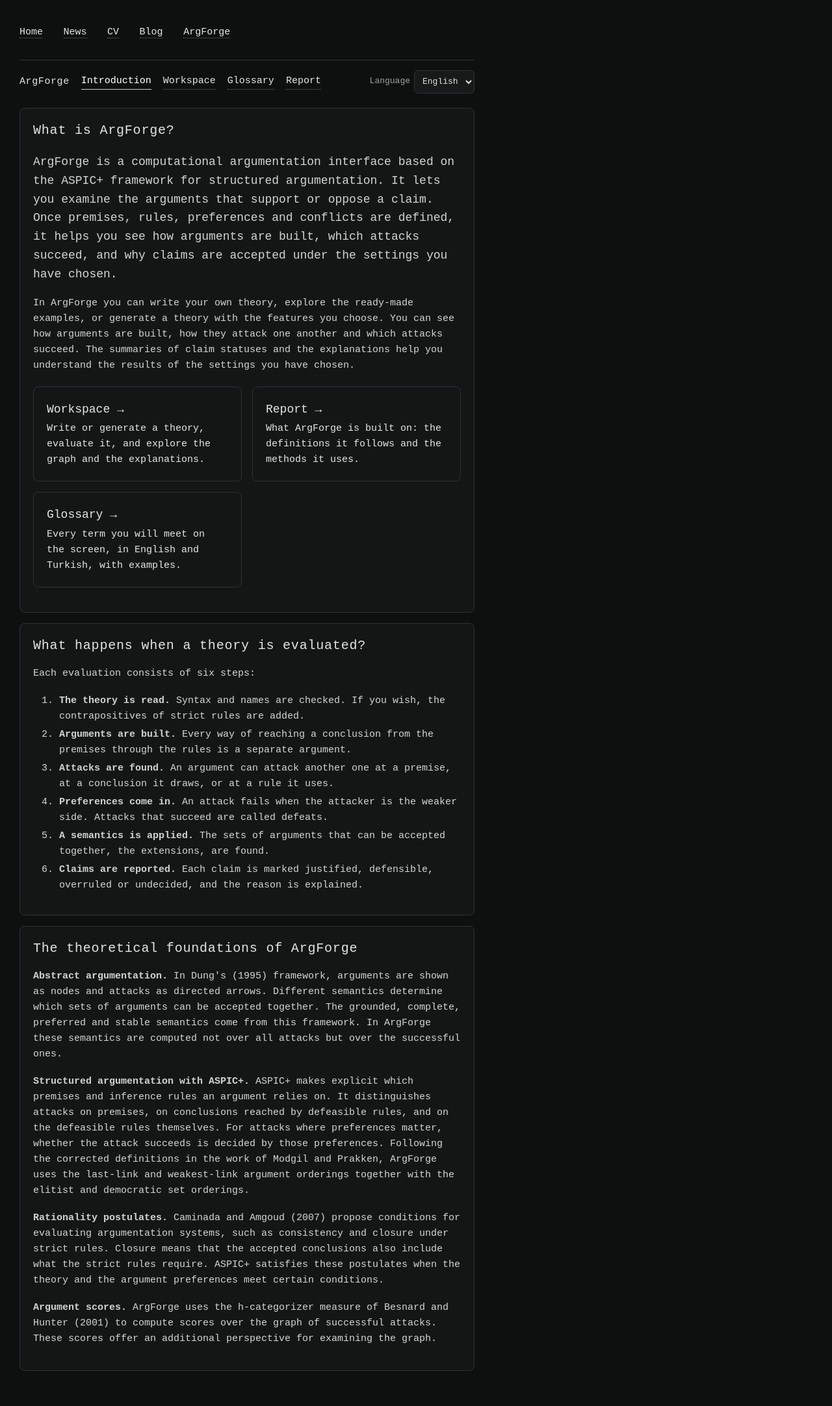
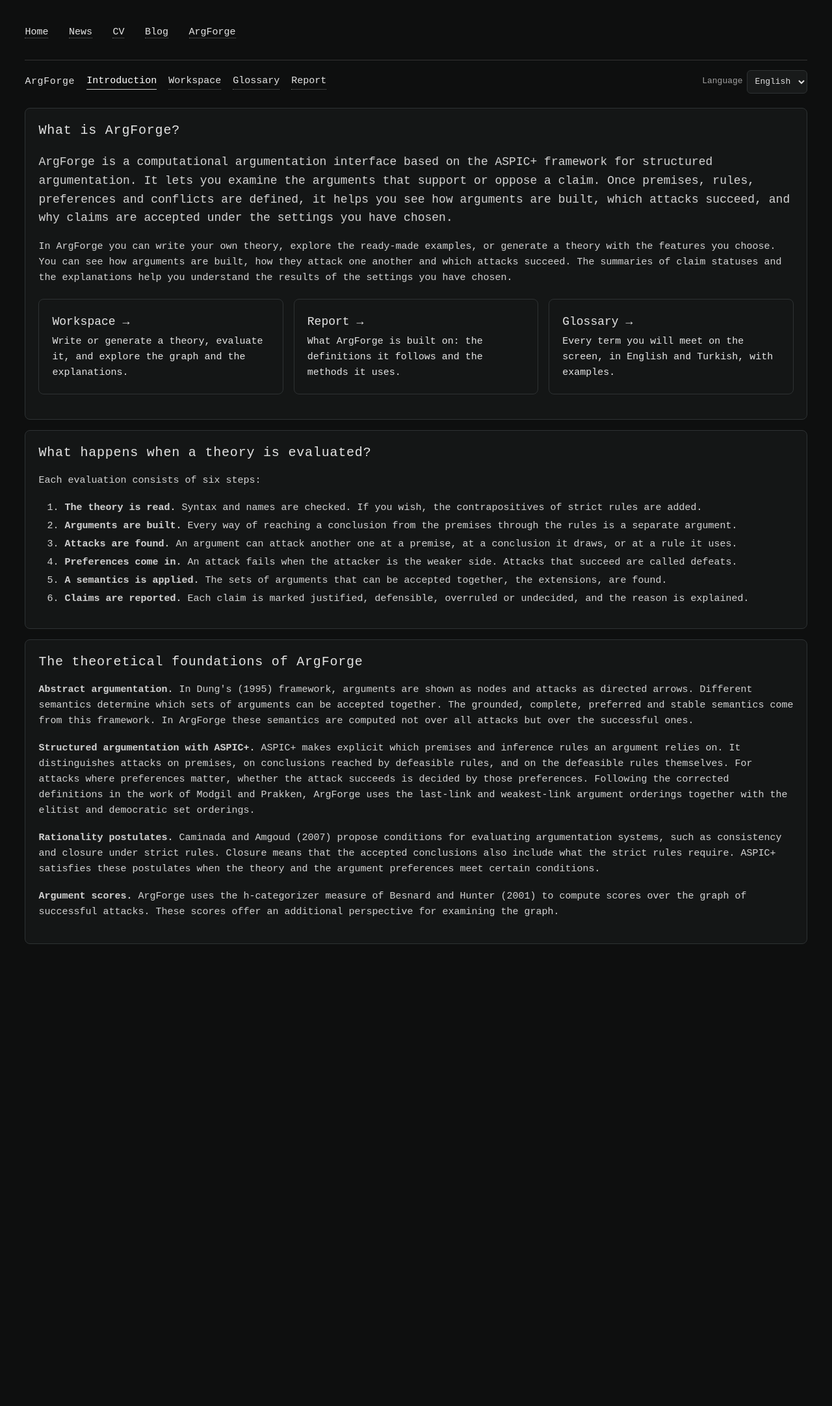
Before and after one commit to ieddeveci/ieddeveci.github.io, a Jekyll site: the page built from argforge/index.html, in a window 1280 px wide. Shown: the whole page at 65% size. Built offline with Jekyll 4.4.1, drawn with Linux system fonts in a browser that asks for light colours; after the commit the page ends 1506 px from its top, so only the background shows below that.

Commit message:
Add files via upload

```diff
--- a/_layouts/argforge.html
+++ b/_layouts/argforge.html
@@ -12,7 +12,7 @@
   <script src="{{ '/assets/argforge/app.js' | relative_url }}" defer></script>{% else %}<script src="{{ '/assets/argforge/site.js' | relative_url }}" defer></script>{% endif %}
 </head>
 
-<body{% if page.workspace %} class="af-wide"{% endif %}>
+<body class="af-page{% if page.workspace %} af-wide{% endif %}">
   {% include header.html %}
 
   <div class="af-subnav" role="navigation" aria-label="ArgForge">
--- a/assets/argforge/argforge.css
+++ b/assets/argforge/argforge.css
@@ -701,8 +701,20 @@ tr.clickable:focus {
   color: var(--ink);
   background: var(--paper);
 }
-body.af-wide {
-  max-width: 1400px;
+body.af-page {
+  max-width: none;
+  padding-left: clamp(1rem, 3vw, 3rem);
+  padding-right: clamp(1rem, 3vw, 3rem);
+}
+body.af-page .page p,
+body.af-page .page li,
+body.af-page .lead {
+  max-width: none;
+}
+body.af-page .wrap,
+body.af-page .layout,
+body.af-page main {
+  max-width: none;
 }
 .af-subnav {
   display: flex;
```
